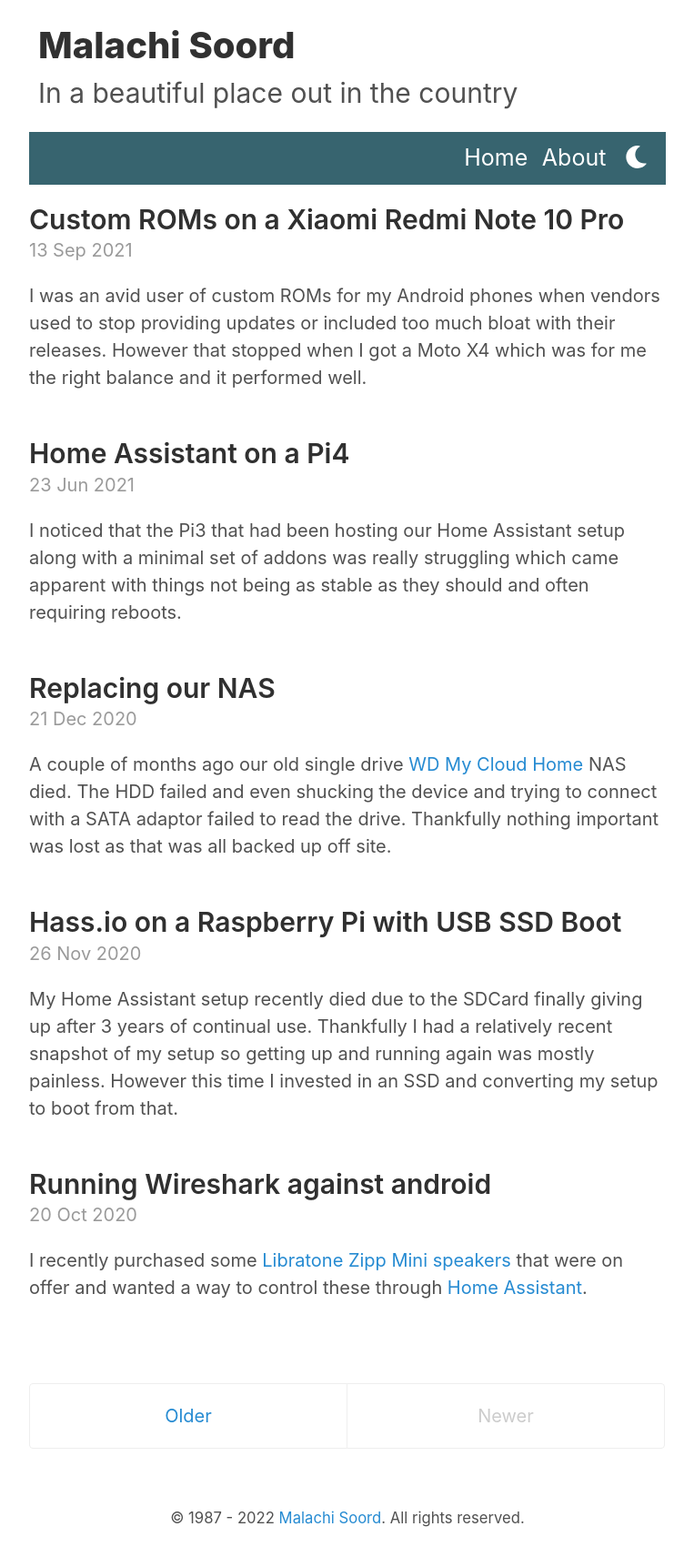
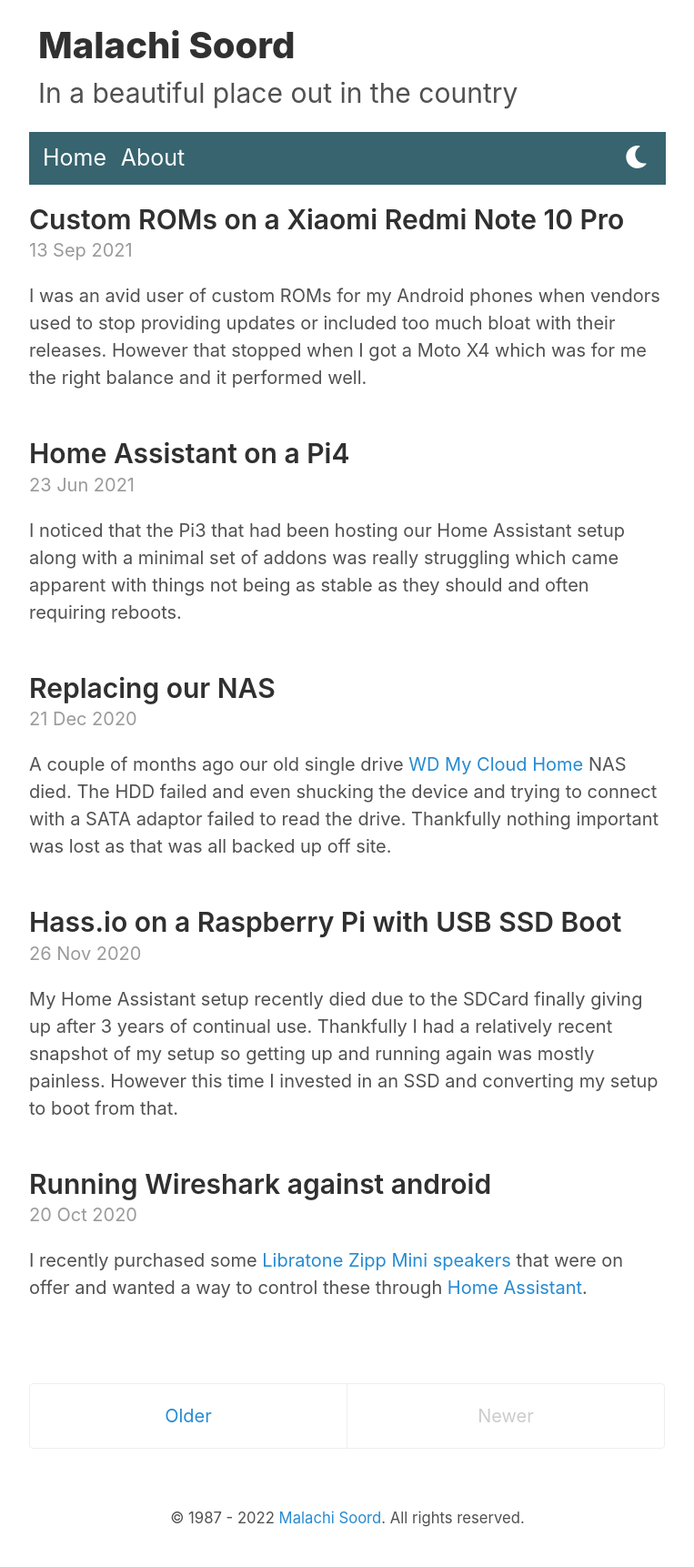
Before and after one commit to inverse/personal-site, a Jekyll site: the page built from index.html, in a window 1280 px wide. Shown: the whole page at 91% size, without its empty margins (258-1021 px from the left). Built offline with Jekyll 4.4.1, drawn with Linux system fonts in a browser that asks for light colours; the list of posts is cut into pages by our own code.

Commit message:
menu restructure

```diff
--- a/_layouts/default.html
+++ b/_layouts/default.html
@@ -16,7 +16,7 @@
       </header>
 
       <nav>
-        <ul>
+        <ul class="menu">
         <li><a href="/" class="nav-item{% if page.url == "/" %} active{% endif %}">Home</a></li>
         {% assign pages_list = site.pages %}
         {% for node in pages_list %}
@@ -26,6 +26,8 @@
             {% endif %}
           {% endif %}
         {% endfor %}
+        </ul>
+        <ul class="controls">
         <li>
           <a href="#" id="themeChange" class="nav-item theme">
             <i class="fas fa-moon"></i>
--- a/_sass/_nav.scss
+++ b/_sass/_nav.scss
@@ -1,12 +1,14 @@
 nav {
-    text-align: right;
     background: $nav-color;
     margin-bottom:1em;
     padding:0 0.5em;
 
+    display: flex;
+    justify-content: space-between;
+
     ul {
         list-style: none;
-        margin-bottom: 0.5em;
+        margin-bottom: 0;
         padding:0;
     }
 
```
